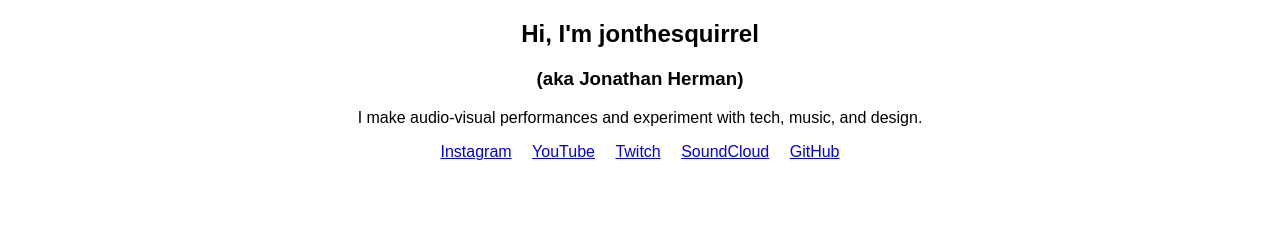
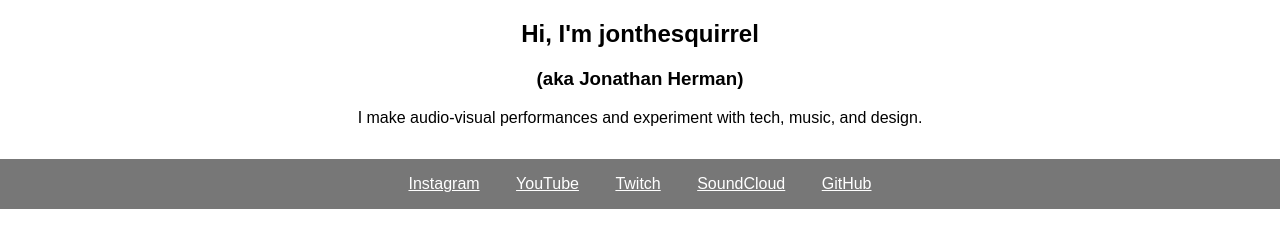
Before and after one commit to jonthesquirrel/jonthesquirrel.com, a plain HTML site: page index.html in a window 1280 px wide. Drawn offline with Linux system fonts and the light colour scheme.

Commit message:
Make social links into section

```diff
--- a/index.html
+++ b/index.html
@@ -5,18 +5,32 @@
   <meta name="viewport" content="width=device-width, initial-scale=1.0">
   <meta http-equiv="X-UA-Compatible" content="ie=edge">
   <title>jonthesquirrel</title>
+  <style>
 
-  <style>
     body {
       font-family: sans-serif;
       text-align: center;
+      margin: 0;
     }
-    ul {
-      list-style: none;
+    a {
+      color: black;
+      text-decoration-style: dashed;
+    }
+    .bio {
+      padding-bottom: 1rem;
     }
     .social {
+      background-color: #777777;
+      color: white;
       padding: 0.5rem;
     }
+    .social>a {
+      padding: 0.5rem 1rem;
+      display: inline-block;
+      color: white;
+      text-decoration-style: solid;
+    }
+
   </style>
 </head>
 <body>
@@ -24,15 +38,19 @@
   <h2>Hi, I'm jonthesquirrel</h2>
   <h3>(aka Jonathan Herman)</h3>
 
-  <p>
-    I make audio-visual performances and experiment with tech, music, and design.
-  </p>
+  <div class="bio">
+    <p>
+      I make audio-visual performances and experiment with tech, music, and design.
+    </p>
+  </div>
 
-  <a class="social" href="https://instagram.com/jonthesquirrel">Instagram</a>
-  <a class="social" href="https://www.youtube.com/channel/UC4G3PpJ9pWqmZu8zAHVypIw">YouTube</a>
-  <a class="social" href="https://www.twitch.tv/jonthesquirrel">Twitch</a>
-  <a class="social" href="https://soundcloud.com/jonthesquirrel">SoundCloud</a>
-  <a class="social" href="https://github.com/jonthesquirrel">GitHub</a>
+  <div class="social">
+    <a href="https://instagram.com/jonthesquirrel">Instagram</a>
+    <a href="https://www.youtube.com/channel/UC4G3PpJ9pWqmZu8zAHVypIw">YouTube</a>
+    <a href="https://www.twitch.tv/jonthesquirrel">Twitch</a>
+    <a href="https://soundcloud.com/jonthesquirrel">SoundCloud</a>
+    <a href="https://github.com/jonthesquirrel">GitHub</a>
+  </div>
 
 </body>
 </html>
```
